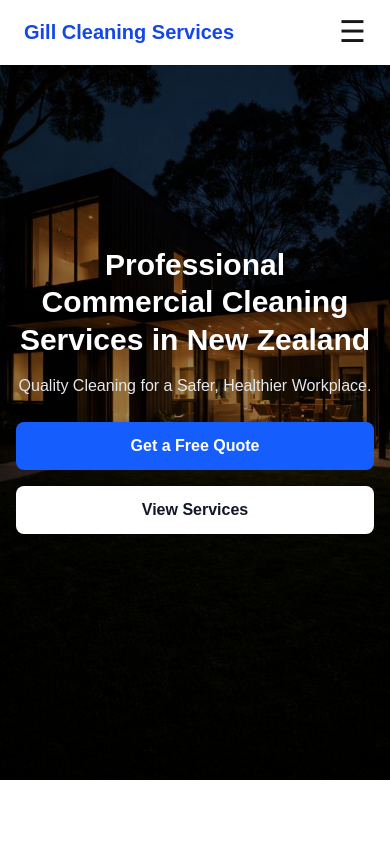
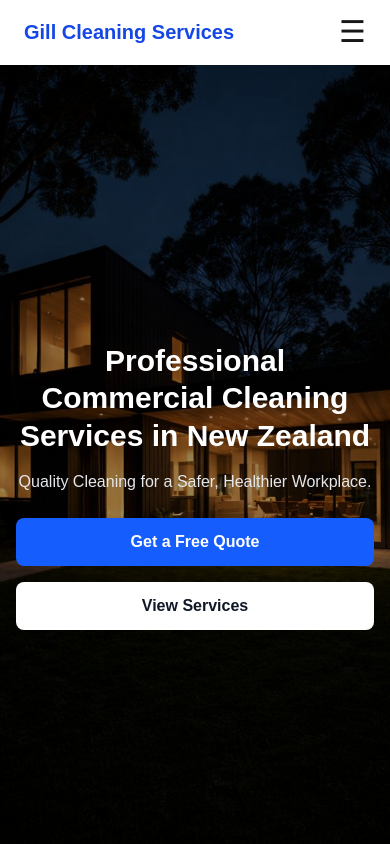
Before and after one commit to uddinmubeen70-hue/gill-cleaning-services-website, a Next.js app: page / in a window 390 px wide. Shown: the top 844 px of the page. Built offline with nearby package versions, Linux system fonts and the light colour scheme.

Commit message:
Fix mobile hero gap by proper fixed header compensation

```diff
--- a/app/layout.tsx
+++ b/app/layout.tsx
@@ -1,6 +1,6 @@
+import "./globals.css";
 import Header from "@/components/Header";
 import Footer from "@/components/Footer";
-import "./globals.css";
 
 export default function RootLayout({
   children,
@@ -11,7 +11,12 @@ export default function RootLayout({
     <html lang="en">
       <body className="bg-white">
         <Header />
-        {children}
+
+        {/* Header height compensation */}
+        <main className="pt-16">
+          {children}
+        </main>
+
         <Footer />
       </body>
     </html>
--- a/app/page.tsx
+++ b/app/page.tsx
@@ -1,20 +1,10 @@
 export default function HomePage() {
   return (
-    <section
-      className="
-        relative w-full
-        min-h-[calc(100vh-64px)]
-        md:min-h-[calc(100vh-80px)]
-        flex items-center justify-center
-        text-center overflow-hidden
-      "
-    >
-      {/* BACKGROUND IMAGE */}
+    <section className="relative w-full h-screen flex items-center justify-center text-center overflow-hidden">
+
+      {/* RESPONSIVE IMAGE */}
       <picture className="absolute inset-0 w-full h-full">
-        <source
-          media="(max-width: 768px)"
-          srcSet="/home-bg-mobile.jpg"
-        />
+        <source media="(max-width: 768px)" srcSet="/home-bg-mobile.jpg" />
         <img
           src="/home-bg.jpg"
           alt="Background"
```
